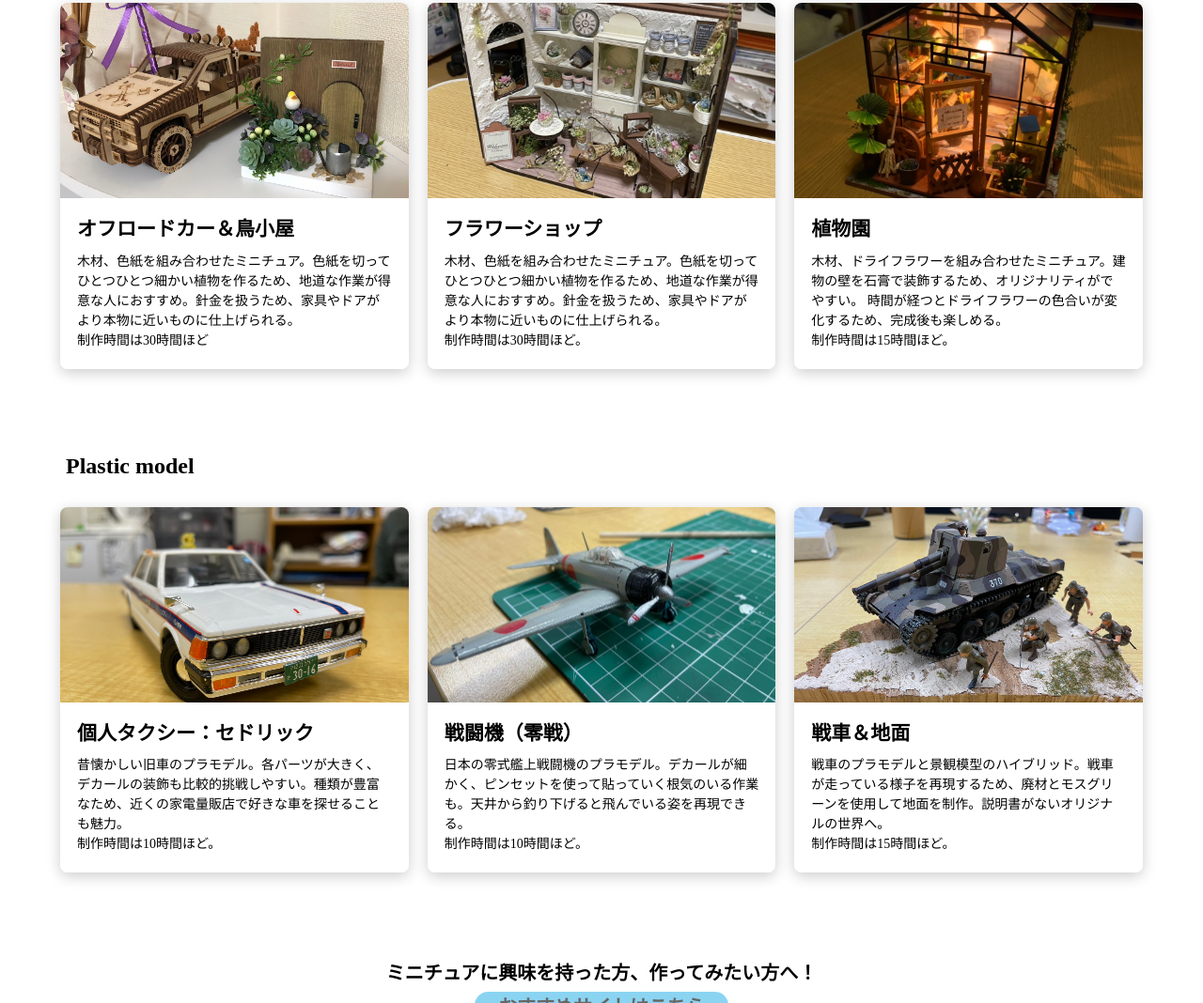
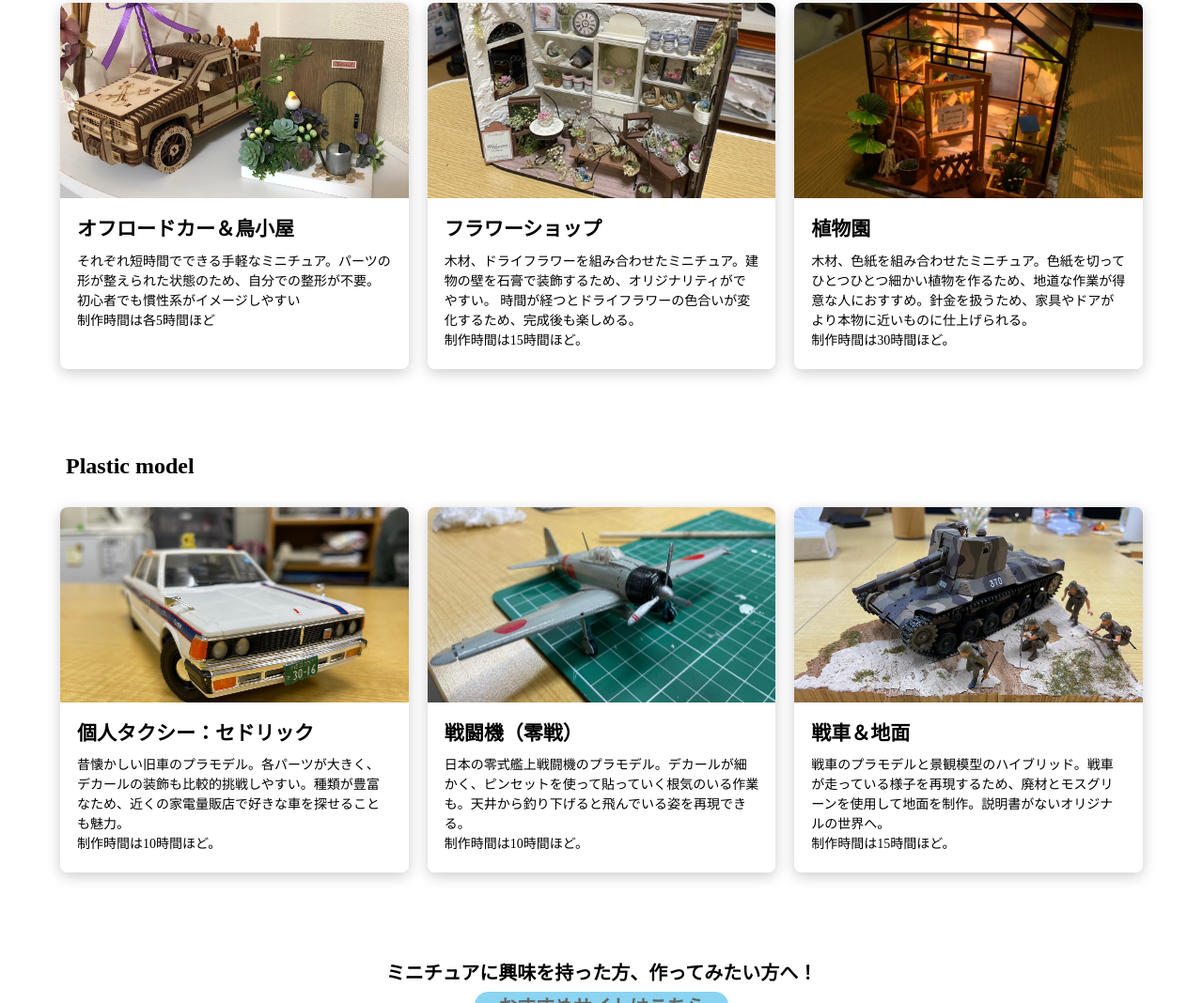
Before and after one commit to merumomo08/merumomo_miniature, a plain HTML site: page index.html in a window 1280 px wide. Shown: the part 790-1858 px from the top of the page at 94% size. Drawn offline with Linux system fonts and the light colour scheme.

Commit message:
Update index.html

```diff
--- a/index.html
+++ b/index.html
@@ -50,8 +50,8 @@
             オフロードカー＆鳥小屋
           </div>
           <div class="card__overviewtext">
-            木材、色紙を組み合わせたミニチュア。色紙を切ってひとつひとつ細かい植物を作るため、地道な作業が得意な人におすすめ。針金を扱うため、家具やドアがより本物に近いものに仕上げられる。<br>
-                    制作時間は30時間ほど
+            それぞれ短時間でできる手軽なミニチュア。パーツの形が整えられた状態のため、自分での整形が不要。初心者でも慣性系がイメージしやすい<br>
+                    制作時間は各5時間ほど
           </div>
         </div>
       </div>
@@ -63,8 +63,8 @@
             フラワーショップ
           </div>
           <div class="card__overviewtext">
-            木材、色紙を組み合わせたミニチュア。色紙を切ってひとつひとつ細かい植物を作るため、地道な作業が得意な人におすすめ。針金を扱うため、家具やドアがより本物に近いものに仕上げられる。<br>
-                    制作時間は30時間ほど。
+             木材、ドライフラワーを組み合わせたミニチュア。建物の壁を石膏で装飾するため、オリジナリティがでやすい。 時間が経つとドライフラワーの色合いが変化するため、完成後も楽しめる。<br>
+                 制作時間は15時間ほど。
           </div>
         </div>
       </div>
@@ -75,8 +75,8 @@
             植物園
           </div>
           <div class="card__overviewtext">
-            木材、ドライフラワーを組み合わせたミニチュア。建物の壁を石膏で装飾するため、オリジナリティがでやすい。 時間が経つとドライフラワーの色合いが変化するため、完成後も楽しめる。<br>
-                 制作時間は15時間ほど。
+            木材、色紙を組み合わせたミニチュア。色紙を切ってひとつひとつ細かい植物を作るため、地道な作業が得意な人におすすめ。針金を扱うため、家具やドアがより本物に近いものに仕上げられる。<br>
+                    制作時間は30時間ほど。
           </div>
         </div>
       </div>
```
